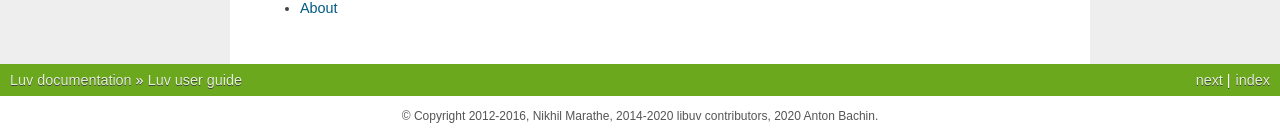
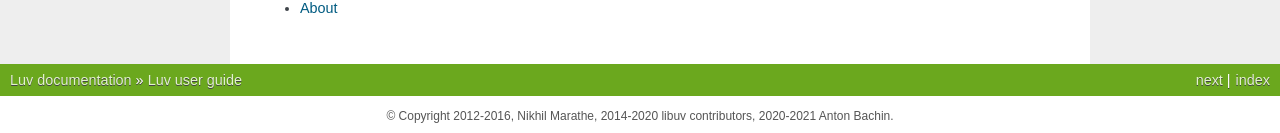
Before and after one commit to aantron/luv, a Sphinx documentation site: the page built from docs/index.rst, in a window 1280 px wide. Shown: the part 1113-1246 px from the top of the page. Built offline with Sphinx 7.4.7, drawn with Linux system fonts in a browser that asks for light colours.

Commit message:
Update copyright year
[skip ci]

```diff
--- a/docs/conf.py
+++ b/docs/conf.py
@@ -53,7 +53,7 @@ master_doc = 'index'
 
 # General information about the project.
 project = 'Luv'
-copyright = '2012-2016, Nikhil Marathe, 2014-2020 libuv contributors, 2020 Anton Bachin'
+copyright = '2012-2016, Nikhil Marathe, 2014-2020 libuv contributors, 2020-2021 Anton Bachin'
 author = 'Nikhil Marathe, libuv contributors, and Anton Bachin'
 
 # The version info for the project you're documenting, acts as replacement for
```
Also changed, not shown: LICENSE.md.
